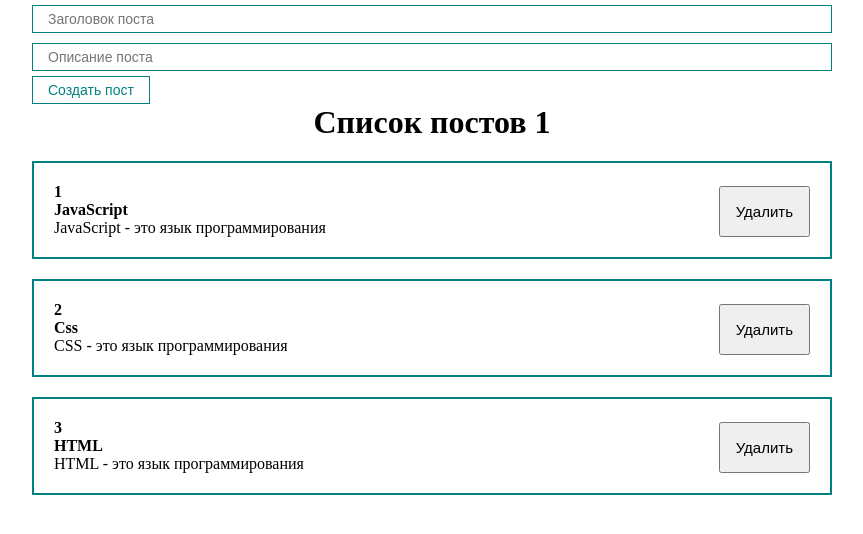
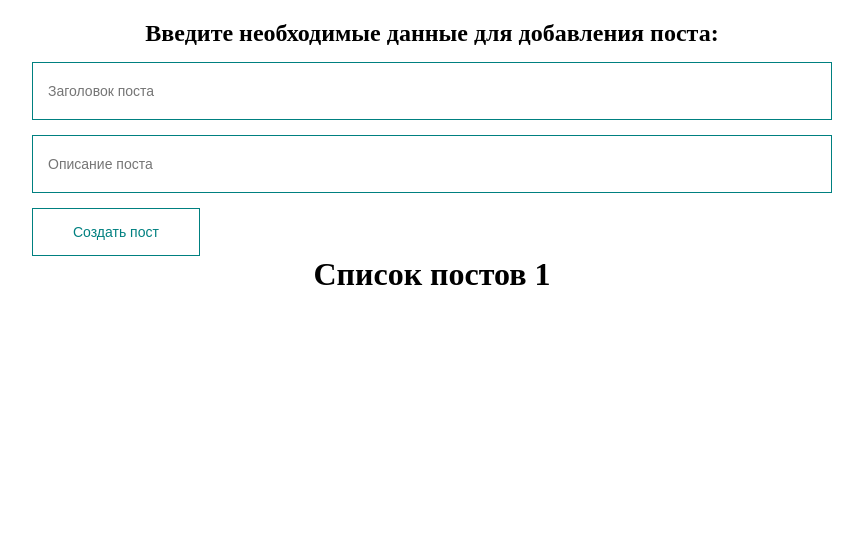
Before and after one commit to AntonKrivelo/react-fundamental, a React (Create React App) app: page / in a window 1280 px wide. Shown: the top 534 px of the page, without its empty margins (208-1071 px from the left). Built offline with nearby package versions, Linux system fonts and the light colour scheme.

Commit message:
Небольшие корректировки в коде

```diff
--- a/src/App.js
+++ b/src/App.js
@@ -1,19 +1,13 @@
 import PostList from './Components/PostList';
 import MyButton from './Components/UI/button/MyButton';
 import MyInput from './Components/UI/input/MyInput';
-import React,{useState, useRef} from 'react';
+import React,{useState} from 'react';
 import './styles/App.scss';
 
 
 function App() {
 
-  const bodyInputRef = useRef()
-
-  const [posts, setPosts] = useState([
-      {id:1, title:'JavaScript', description:'JavaScript - это язык программирования'},
-      {id:2, title:'Css', description:'CSS - это язык программирования'},
-      {id:3, title:'HTML', description:'HTML - это язык программирования'},
-  ])
+  const [posts, setPosts] = useState([])
 
   const [title, setTitle] = useState('')
   const [description, setDescription] = useState('')
@@ -31,6 +25,7 @@ function App() {
 
   return (
     <div className="App">
+      <h2 style={{textAlign: 'center', marginTop: '20px'}}>Введите необходимые данные для добавления поста:</h2>
       <form>
         <MyInput value={title} onChange={e => setTitle(e.target.value)} type="text" placeholder="Заголовок поста" />
         <MyInput value={description} onChange={e => setDescription(e.target.value)} type="text" placeholder="Описание поста" />
--- a/src/Components/Post.jsx
+++ b/src/Components/Post.jsx
@@ -7,11 +7,11 @@ const Post = ({post}) => {
       <div className="post">
           <div className="post__content">
             <div>
-                <strong>{post.id}</strong>
+                <strong>ID: {post.id}</strong>
             </div>
-            <strong>{post.title}</strong>
+            <strong>Заголовок: {post.title}</strong>
             <div>
-                {post.description}
+                Описание: {post.description}
             </div>
           </div>
           <div className="post__btns">
--- a/src/Components/UI/button/MyButton.module.scss
+++ b/src/Components/UI/button/MyButton.module.scss
@@ -1,8 +1,12 @@
 .button {
-    padding: 5px 15px;
+    padding: 15px 40px;
     color: teal;
     font-size: 14px;
     background: transparent;
     border: 1px solid teal;
     cursor: pointer;
+    &:hover {
+        background: teal;
+        color: #FFF;
+    }
 }
--- a/src/Components/UI/input/MyInput.module.scss
+++ b/src/Components/UI/input/MyInput.module.scss
@@ -1,6 +1,10 @@
 .input {
-    padding: 5px 15px;
-    margin: 5px 0;
+    display: flex;
+    flex-direction: column;
+    justify-content: center;
+    align-items: center;
+    padding: 20px 15px;
+    margin: 15px 0;
     width: 100%;
     color: teal;
     font-size: 14px;
```
